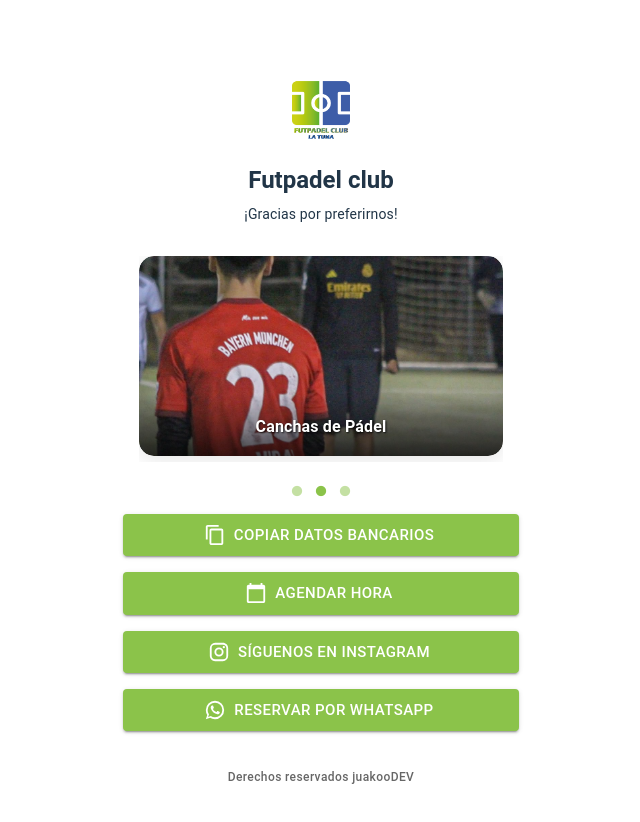
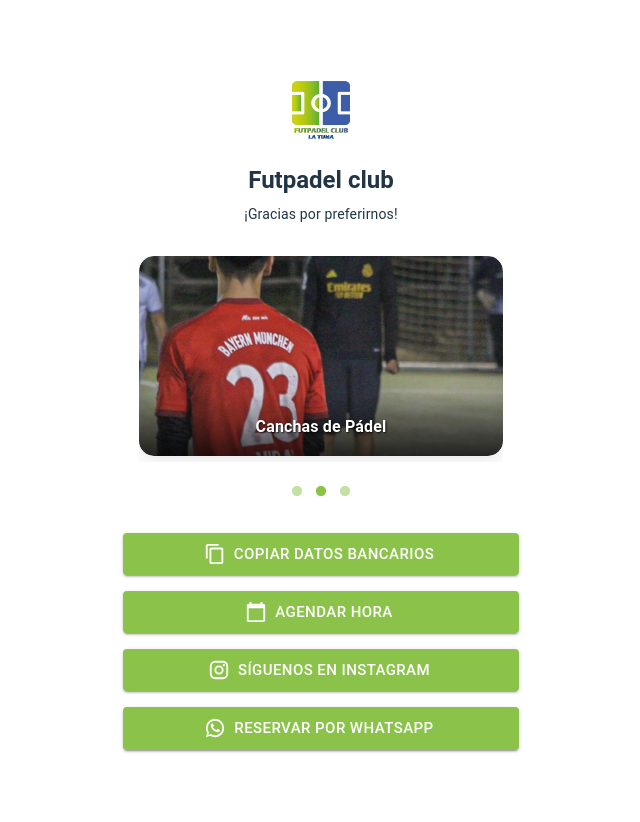
Before and after one commit to Juakoo2103/linktree-futpadel, a React (Vite) app: page / in a window 1280 px wide. Shown: the top 822 px of the page, without its empty margins (319-959 px from the left). After the commit the page ends 800 px from the top, so only its background shows below. Built offline with nearby package versions, Linux system fonts and the light colour scheme.

Commit message:
Elimina footer de derechos reservados

```diff
--- a/src/App.jsx
+++ b/src/App.jsx
@@ -413,24 +413,6 @@
           </Stack>
         </Box>
 
-        <Box
-          component="footer"
-          sx={{
-            pt: 4,
-            pb: 1,
-          }}
-        >
-          <Typography
-            variant="caption"
-            sx={{
-              color: "text.secondary",
-              fontWeight: 500,
-            }}
-          >
-            Derechos reservados juakooDEV
-          </Typography>
-        </Box>
-
         {/* Toast notifications */}
         <Toaster />
       </Container>
```
